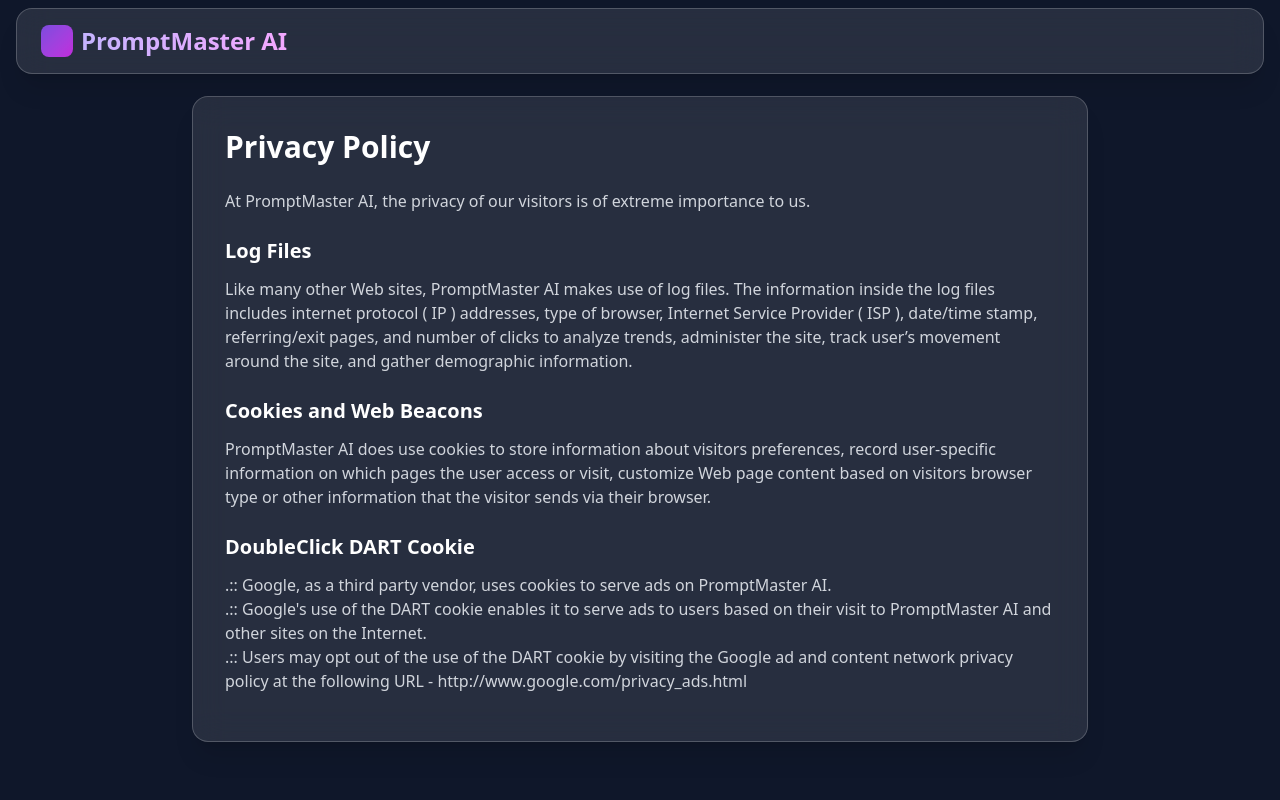
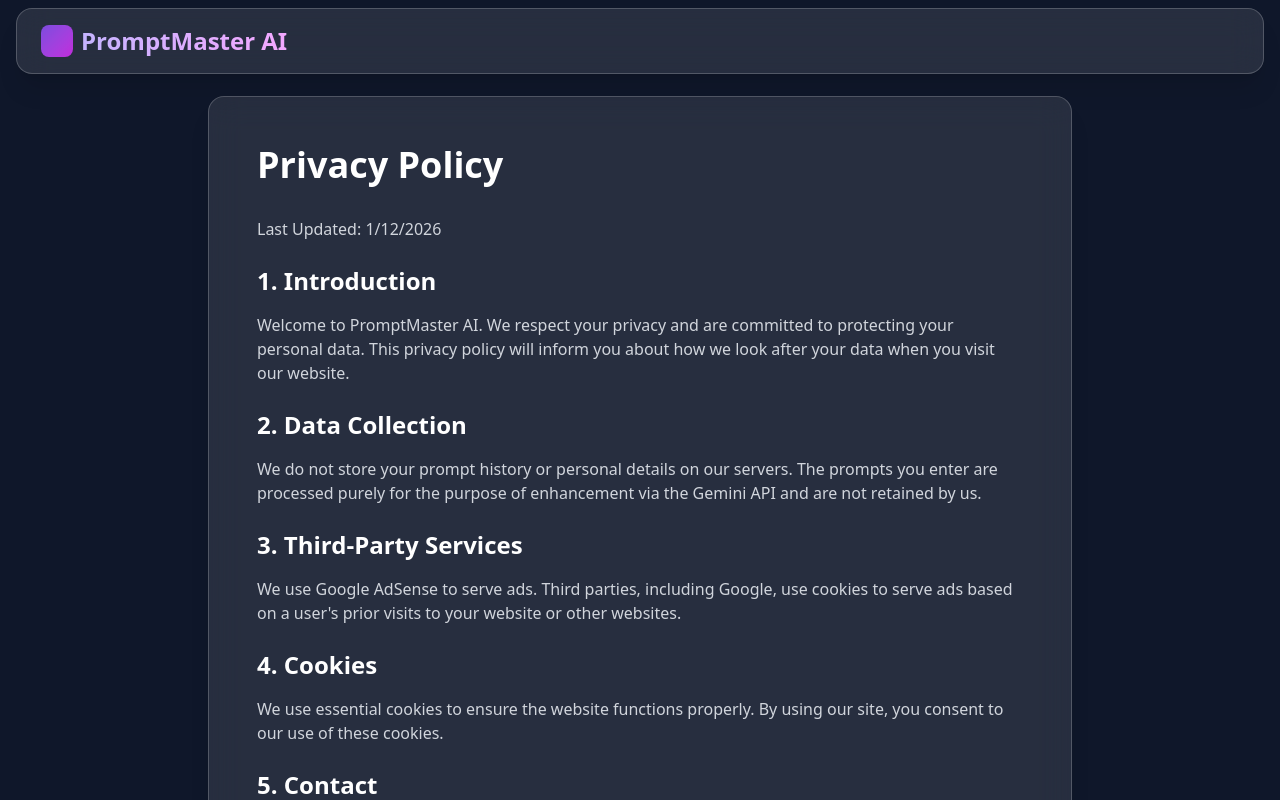
Before and after one commit to sa10ty11am02/ai-prompt-refiner-pro, a React app in the folder frontend/: page /privacy in a window 1280 px wide. Shown: the top 800 px of the page. Built offline with nearby package versions, Linux system fonts and the light colour scheme; the HTML template or start-up script is replaced by a standard one.

Commit message:
v1.0.0-stable: Feature upgrade with Sequential Thinking, Legal Compliance, and Security Hardening

```diff
--- a/frontend/src/App.jsx
+++ b/frontend/src/App.jsx
@@ -2,7 +2,7 @@
 import { BrowserRouter as Router, Routes, Route } from 'react-router-dom';
 import Home from './pages/Home';
 import PrivacyPolicy from './pages/PrivacyPolicy';
-import Terms from './pages/Terms';
+import TermsOfService from './pages/TermsOfService';
 
 function App() {
   return (
@@ -10,7 +10,7 @@
       <Routes>
         <Route path="/" element={<Home />} />
         <Route path="/privacy" element={<PrivacyPolicy />} />
-        <Route path="/terms" element={<Terms />} />
+        <Route path="/terms" element={<TermsOfService />} />
       </Routes>
     </Router>
   );
--- a/frontend/src/components/Footer.jsx
+++ b/frontend/src/components/Footer.jsx
@@ -5,7 +5,7 @@
     return (
         <footer className="w-full py-8 mt-12 border-t border-glassBorder bg-black/20">
             <div className="container mx-auto px-4 text-center">
-                <p className="text-gray-400 mb-4">© 2024 PromptMaster AI. All rights reserved.</p>
+                <p className="text-gray-400 mb-4">© 2026 PromptMaster AI. All rights reserved.</p>
                 <div className="flex justify-center space-x-6 text-sm">
                     <Link to="/privacy" className="text-violet-400 hover:text-violet-300 transition-colors">Privacy Policy</Link>
                     <Link to="/terms" className="text-violet-400 hover:text-violet-300 transition-colors">Terms of Service</Link>
--- a/frontend/src/pages/PrivacyPolicy.jsx
+++ b/frontend/src/pages/PrivacyPolicy.jsx
@@ -4,23 +4,39 @@
 
 const PrivacyPolicy = () => {
     return (
-        <div className="min-h-screen bg-luxuryDark relative overflow-hidden">
+        <div className="min-h-screen bg-luxuryDark relative text-gray-300">
             <Header />
-            <main className="container mx-auto px-4 py-24 relative z-10 text-gray-300">
-                <div className="glass-panel p-8 max-w-4xl mx-auto">
-                    <h1 className="text-3xl font-bold text-white mb-6">Privacy Policy</h1>
-                    <p className="mb-4">At PromptMaster AI, the privacy of our visitors is of extreme importance to us.</p>
+            <main className="container mx-auto px-4 py-24 relative z-10 max-w-4xl">
+                <div className="glass-panel p-8 md:p-12">
+                    <h1 className="text-4xl font-bold text-white mb-8">Privacy Policy</h1>
+                    <div className="space-y-6">
+                        <p>Last Updated: {new Date().toLocaleDateString()}</p>
 
-                    <h2 className="text-xl font-semibold text-white mt-6 mb-3">Log Files</h2>
-                    <p className="mb-4">Like many other Web sites, PromptMaster AI makes use of log files. The information inside the log files includes internet protocol ( IP ) addresses, type of browser, Internet Service Provider ( ISP ), date/time stamp, referring/exit pages, and number of clicks to analyze trends, administer the site, track user’s movement around the site, and gather demographic information.</p>
+                        <section>
+                            <h2 className="text-2xl font-semibold text-white mb-4">1. Introduction</h2>
+                            <p>Welcome to PromptMaster AI. We respect your privacy and are committed to protecting your personal data. This privacy policy will inform you about how we look after your data when you visit our website.</p>
+                        </section>
 
-                    <h2 className="text-xl font-semibold text-white mt-6 mb-3">Cookies and Web Beacons</h2>
-                    <p className="mb-4">PromptMaster AI does use cookies to store information about visitors preferences, record user-specific information on which pages the user access or visit, customize Web page content based on visitors browser type or other information that the visitor sends via their browser.</p>
+                        <section>
+                            <h2 className="text-2xl font-semibold text-white mb-4">2. Data Collection</h2>
+                            <p>We do not store your prompt history or personal details on our servers. The prompts you enter are processed purely for the purpose of enhancement via the Gemini API and are not retained by us.</p>
+                        </section>
 
-                    <h2 className="text-xl font-semibold text-white mt-6 mb-3">DoubleClick DART Cookie</h2>
-                    <p className="mb-4">.:: Google, as a third party vendor, uses cookies to serve ads on PromptMaster AI.<br />
-                        .:: Google's use of the DART cookie enables it to serve ads to users based on their visit to PromptMaster AI and other sites on the Internet.<br />
-                        .:: Users may opt out of the use of the DART cookie by visiting the Google ad and content network privacy policy at the following URL - http://www.google.com/privacy_ads.html</p>
+                        <section>
+                            <h2 className="text-2xl font-semibold text-white mb-4">3. Third-Party Services</h2>
+                            <p>We use Google AdSense to serve ads. Third parties, including Google, use cookies to serve ads based on a user's prior visits to your website or other websites.</p>
+                        </section>
+
+                        <section>
+                            <h2 className="text-2xl font-semibold text-white mb-4">4. Cookies</h2>
+                            <p>We use essential cookies to ensure the website functions properly. By using our site, you consent to our use of these cookies.</p>
+                        </section>
+
+                        <section>
+                            <h2 className="text-2xl font-semibold text-white mb-4">5. Contact</h2>
+                            <p>For any privacy-related queries, please contact us at privacy@promptmaster.ai.</p>
+                        </section>
+                    </div>
                 </div>
             </main>
             <Footer />
--- /dev/null
+++ b/frontend/src/pages/TermsOfService.jsx
@@ -0,0 +1,45 @@
+import React from 'react';
+import Header from '../components/Header';
+import Footer from '../components/Footer';
+
+const TermsOfService = () => {
+    return (
+        <div className="min-h-screen bg-luxuryDark relative text-gray-300">
+            <Header />
+            <main className="container mx-auto px-4 py-24 relative z-10 max-w-4xl">
+                <div className="glass-panel p-8 md:p-12">
+                    <h1 className="text-4xl font-bold text-white mb-8">Terms of Service</h1>
+                    <div className="space-y-6">
+                        <section>
+                            <h2 className="text-2xl font-semibold text-white mb-4">1. Acceptance of Terms</h2>
+                            <p>By accessing and using this website, you accept and agree to be bound by the terms and provision of this agreement.</p>
+                        </section>
+
+                        <section>
+                            <h2 className="text-2xl font-semibold text-white mb-4">2. Use License</h2>
+                            <p>Permission is granted to temporarily download one copy of the materials (information or software) on PromptMaster AI's website for personal, non-commercial transitory viewing only.</p>
+                        </section>
+
+                        <section>
+                            <h2 className="text-2xl font-semibold text-white mb-4">3. Disclaimer</h2>
+                            <p>The materials on PromptMaster AI's website are provided "as is". PromptMaster AI makes no warranties, expressed or implied, and hereby disclaims and negates all other warranties.</p>
+                        </section>
+
+                        <section>
+                            <h2 className="text-2xl font-semibold text-white mb-4">4. Limitations</h2>
+                            <p>In no event shall PromptMaster AI or its suppliers be liable for any damages (including, without limitation, damages for loss of data or profit, or due to business interruption) arising out of the use or inability to use the materials on PromptMaster AI's website.</p>
+                        </section>
+
+                        <section>
+                            <h2 className="text-2xl font-semibold text-white mb-4">5. Governing Law</h2>
+                            <p>Any claim relating to PromptMaster AI's website shall be governed by the laws of your jurisdiction without regard to its conflict of law provisions.</p>
+                        </section>
+                    </div>
+                </div>
+            </main>
+            <Footer />
+        </div>
+    );
+};
+
+export default TermsOfService;
```
Also changed, not shown: 2 other files (tests, documents, lock files or other folders).
